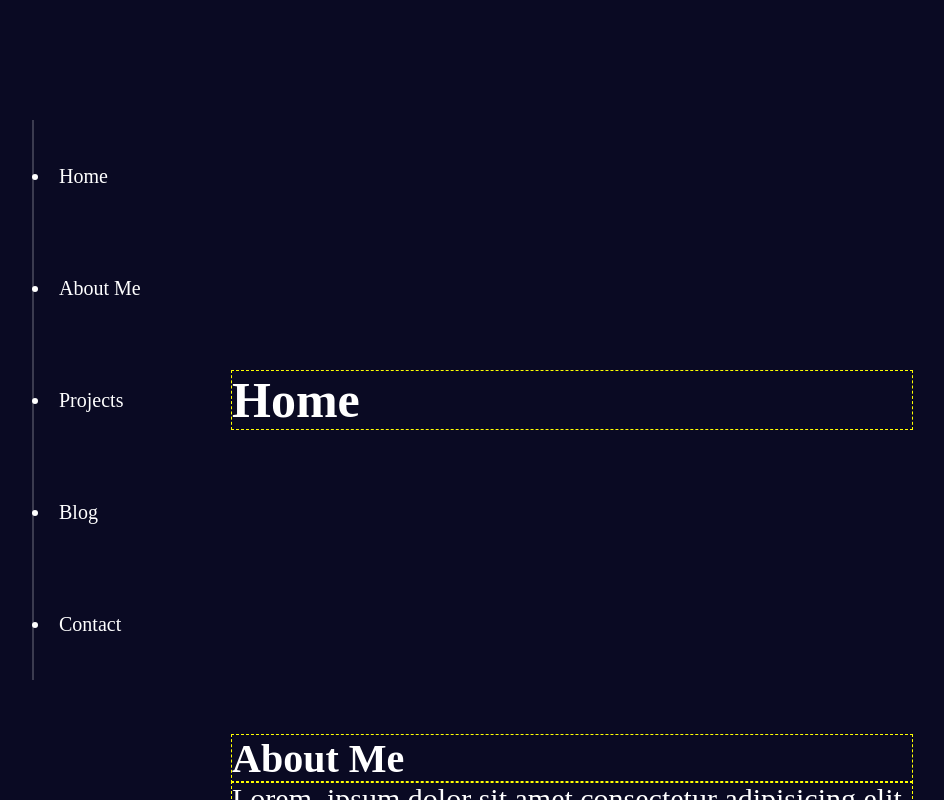
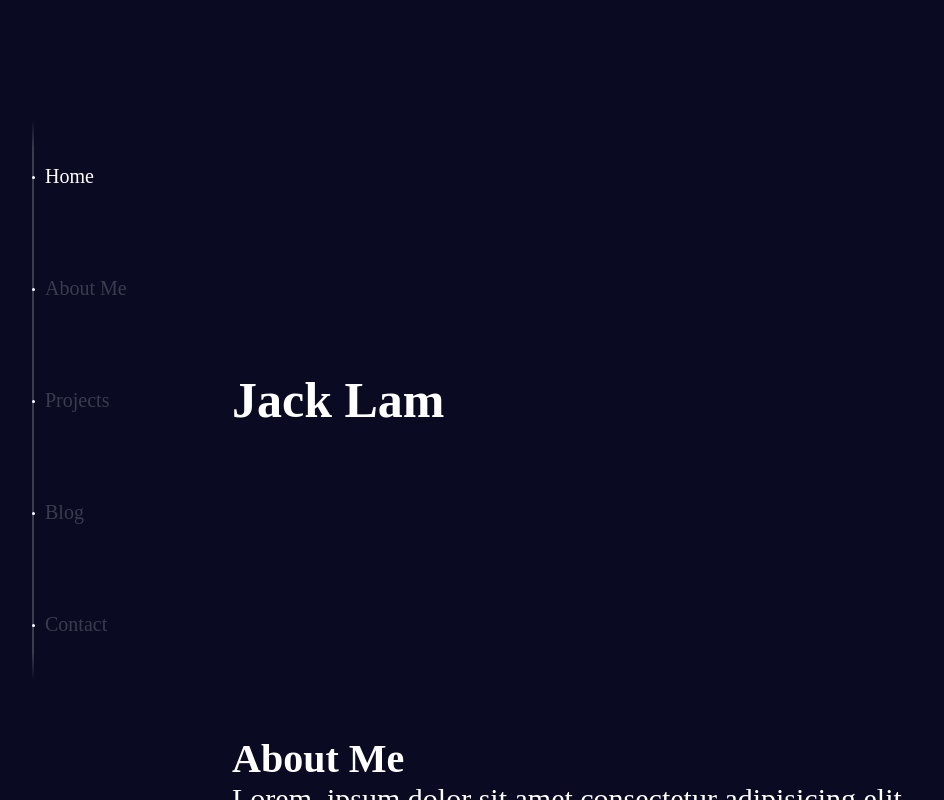
Before and after one commit to department19/department19.github.io, a plain HTML site: page index.html in a window 1280 px wide. Shown: the whole page, without its empty margins (68-1012 px from the left). Drawn offline with Linux system fonts and the light colour scheme.

Commit message:
nav bar additions 0.2 in devlog and readme update

```diff
--- a/index.html
+++ b/index.html
@@ -10,6 +10,7 @@
 	<link rel="stylesheet" href="https://fonts.googleapis.com/css?family=Lato">
 	<link rel="stylesheet" href="https://fonts.googleapis.com/css?family=Roboto+Mono">
 
+	<!-- Stylesheets and JS -->
 	<link rel="stylesheet" href="stylesheets/stylesheet.css">
 	<link rel="stylesheet" href="stylesheets/basic_card.css">
 	<link rel="stylesheet" href="stylesheets/initial_animation.css">
@@ -20,7 +21,7 @@
 <body>
 	<nav id="navbar">
 		<ul>
-			<li class="nav-item"><a href="#home">Home</a></li>
+			<li class="nav-item active"><a href="#home">Home</a></li>
 			<li class="nav-item"><a href="#about-me">About Me</a></li>
 			<li class="nav-item"><a href="#projects">Projects</a></li>
 			<li class="nav-item"><a href="#blog">Blog</a></li>
@@ -30,7 +31,7 @@
 	<header></header>
 	<main>
 		<section id="home">
-			<h1>Home</h1>
+			<h1>Jack Lam</h1>
 		</section>
 		<section id="about-me">
 			<h2>About Me</h2>
@@ -112,9 +113,13 @@
 		</section>
 		<section id="blog">
 			<h2>Blog</h2>
+			<p>Lorem ipsum dolor, sit amet consectetur adipisicing elit. Cum dignissimos obcaecati fugiat numquam eos, rerum dolores perspiciatis quis voluptates, accusantium hic tempore eveniet, aliquid nulla ea ex repudiandae quam sunt.</p>
 		</section>
 		<section id="contact">
 			<h2>Contact</h2>
+			<p>Lorem ipsum dolor sit amet consectetur adipisicing elit. Laborum perspiciatis nemo voluptatem illum
+				tempora vel ipsa quos officiis repellat a quas, sed impedit praesentium odit deleniti eius perferendis
+				cumque modi.</p>
 		</section>
 	</main>
 </body>
--- a/stylesheets/navbar.css
+++ b/stylesheets/navbar.css
@@ -11,7 +11,12 @@ nav::before {
     top: 50%;
     left: 0;
     transform: translateY(-50%);
-    background-color: var(--dark4);
+    background: linear-gradient(
+        var(--dark1),
+        var(--dark4) 5%,
+        var(--dark4) 95%,
+        var(--dark1)
+    );
     width: 2px;
     height: 100%;
 }
@@ -21,10 +26,29 @@ nav ul {
     flex-direction: column;
     justify-content: space-around;
     height: 100%;
-    list-style-position: inside;
+    list-style-type: none;
+    /* list-style-position: inside; */
 }
 
 .nav-item {
+    /* position: relative; */
+    font-size: 2rem;
+    vertical-align: middle;
+    color: var(--dark4);
+}
+
+.nav-item::before {
     position: relative;
-    font-size: 2rem;
+    content: "";
+    display: inline-block;
+    vertical-align: middle;
+    width: 3px;
+    height: 3px;
+    border-radius: 50%;
+    background: var(--light1);
+    margin-right: 1rem;
 }
+
+.nav-item.active {
+    color: var(--light1);
+}
--- a/stylesheets/stylesheet.css
+++ b/stylesheets/stylesheet.css
@@ -3,7 +3,7 @@
 	padding: 0;
 	text-decoration: 0;
 	box-sizing: border-box;
-	color: var(--light1);
+	/* color: var(--light1); */
 }
 
 :root {
@@ -31,6 +31,7 @@
 
 html {
 	scroll-behavior: smooth;
+	color: var(--light1);
 }
 
 body {
@@ -38,7 +39,7 @@ body {
 	overflow-y: hidden;
 }
 
-/* Standard sizing */
+/* Standardise */
 h1 {
 	font-size: 5rem;
 }
@@ -59,6 +60,11 @@ main {
 	scroll-snap-type: y mandatory;
 	height: 100vh;
 	overflow-y: scroll;
+}
+
+a {
+	text-decoration: none;
+	color: inherit;
 }
 
 /* these scrollbar features may not be fully supported yet */
@@ -88,7 +94,7 @@ section {
 }
 
 section > * {
-	outline: 1px dashed yellow;
+	/* outline: 1px dashed yellow; */
 }
 
 /* Project cards */
@@ -99,5 +105,5 @@ section > * {
 	justify-content: space-between;
 	align-items: center;
 	gap: 1rem;
-	overflow: hidden;
+	/* overflow: hidden; this is temporarily in place for smaller screens */
 }
```
Also changed, not shown: README.md, 1 other file.
